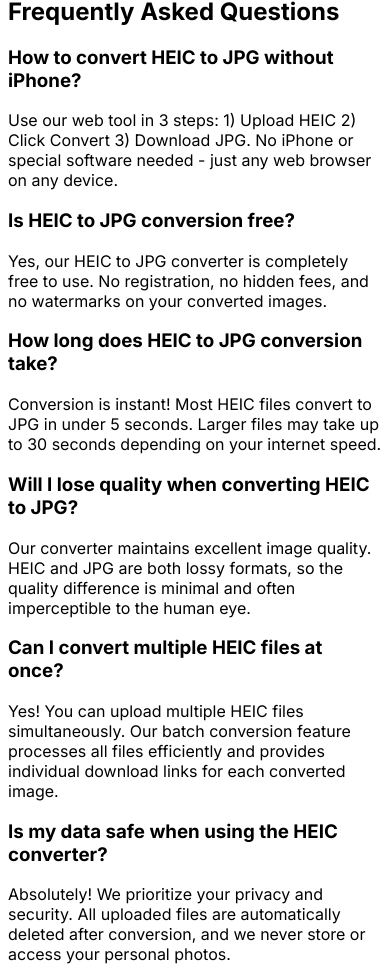
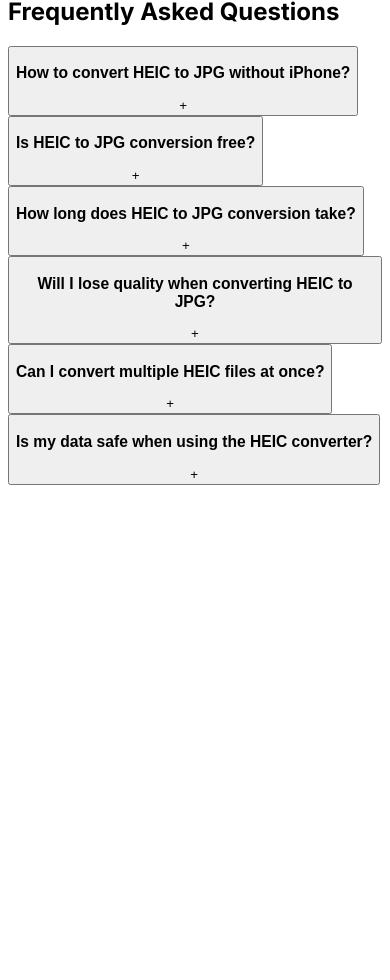
Before and after one commit to Aamirf730/heic-jpg-converter, a Next.js app: page / in a window 390 px wide. Shown: the part 6735-7715 px from the top of the page. After the commit the page ends 7228 px from the top, so only its background shows below. Built offline with nearby package versions, Linux system fonts and the light colour scheme.

Commit message:
feat: make FAQ answers expandable and add website links
- Convert FAQ sections to expandable format across all languages
- Simplify FAQ styling for more compact appearance
- Add links to heic-to-jpg.io website in converter descriptions
- Update English, Spanish, German, and Polish versions

```diff
--- a/app/page.tsx
+++ b/app/page.tsx
@@ -25,9 +25,21 @@ export default function Home() {
   const [success, setSuccess] = useState('')
   const [libraryLoaded, setLibraryLoaded] = useState(false)
   const [mobileSidebarOpen, setMobileSidebarOpen] = useState(false)
+  const [expandedFaqs, setExpandedFaqs] = useState<Set<number>>(new Set())
 
   // Generate unique ID for files
   const generateId = () => Math.random().toString(36).substr(2, 9)
+
+  // Toggle FAQ expansion
+  const toggleFaq = (index: number) => {
+    const newExpandedFaqs = new Set(expandedFaqs)
+    if (newExpandedFaqs.has(index)) {
+      newExpandedFaqs.delete(index)
+    } else {
+      newExpandedFaqs.add(index)
+    }
+    setExpandedFaqs(newExpandedFaqs)
+  }
 
   // File input and drop zone refs
   const fileInputRef = useRef<HTMLInputElement>(null)
@@ -768,7 +780,7 @@ export default function Home() {
 
             <div className="prose prose-lg dark:prose-invert max-w-none">
               <p className="text-gray-700 dark:text-gray-300 mb-4">
-                Our HEIC to JPG converter is the fastest and most reliable way to convert your iPhone photos online.
+                Our <a href="https://heic-to-jpg.io/" target="_blank" rel="noopener noreferrer" className="text-blue-600 dark:text-blue-400 hover:underline">HEIC to JPG converter</a> is the fastest and most reliable way to convert your iPhone photos online.
                 No software installation required - just upload your HEIC files and get high-quality JPG images instantly.
               </p>
 
@@ -798,66 +810,56 @@ export default function Home() {
               Frequently Asked Questions
             </h2>
 
-            <div className="space-y-6 lg:space-y-8">
-              <div className="faq-section">
-                <h3 className="text-lg lg:text-xl font-semibold text-gray-900 dark:text-white mb-3">
-                  How to convert HEIC to JPG without iPhone?
-                </h3>
-                <p className="text-gray-700 dark:text-gray-300 leading-relaxed text-sm lg:text-base">
-                  Use our web tool in 3 steps: 1) Upload HEIC 2) Click Convert 3) Download JPG.
-                  No iPhone or special software needed - just any web browser on any device.
-                </p>
-              </div>
-
-              <div className="faq-section">
-                <h3 className="text-lg lg:text-xl font-semibold text-gray-900 dark:text-white mb-3">
-                  Is HEIC to JPG conversion free?
-                </h3>
-                <p className="text-gray-700 dark:text-gray-300 leading-relaxed text-sm lg:text-base">
-                  Yes, our HEIC to JPG converter is completely free to use. No registration, no hidden fees,
-                  and no watermarks on your converted images.
-                </p>
-              </div>
-
-              <div className="faq-section">
-                <h3 className="text-lg lg:text-xl font-semibold text-gray-900 dark:text-white mb-3">
-                  How long does HEIC to JPG conversion take?
-                </h3>
-                <p className="text-gray-700 dark:text-gray-300 leading-relaxed text-sm lg:text-base">
-                  Conversion is instant! Most HEIC files convert to JPG in under 5 seconds.
-                  Larger files may take up to 30 seconds depending on your internet speed.
-                </p>
-              </div>
-
-              <div className="faq-section">
-                <h3 className="text-lg lg:text-xl font-semibold text-gray-900 dark:text-white mb-3">
-                  Will I lose quality when converting HEIC to JPG?
-                </h3>
-                <p className="text-gray-700 dark:text-gray-300 leading-relaxed text-sm lg:text-base">
-                  Our converter maintains excellent image quality. HEIC and JPG are both lossy formats,
-                  so the quality difference is minimal and often imperceptible to the human eye.
-                </p>
-              </div>
-
-              <div className="faq-section">
-                <h3 className="text-lg lg:text-xl font-semibold text-gray-900 dark:text-white mb-3">
-                  Can I convert multiple HEIC files at once?
-                </h3>
-                <p className="text-gray-700 dark:text-gray-300 leading-relaxed text-sm lg:text-base">
-                  Yes! You can upload multiple HEIC files simultaneously. Our batch conversion feature
-                  processes all files efficiently and provides individual download links for each converted image.
-                </p>
-              </div>
-
-              <div className="faq-section">
-                <h3 className="text-lg lg:text-xl font-semibold text-gray-900 dark:text-white mb-3">
-                  Is my data safe when using the HEIC converter?
-                </h3>
-                <p className="text-gray-700 dark:text-gray-300 leading-relaxed text-sm lg:text-base">
-                  Absolutely! We prioritize your privacy and security. All uploaded files are automatically
-                  deleted after conversion, and we never store or access your personal photos.
-                </p>
-              </div>
+            <div className="space-y-4">
+              {[
+                {
+                  question: "How to convert HEIC to JPG without iPhone?",
+                  answer: "Use our web tool in 3 steps: 1) Upload HEIC 2) Click Convert 3) Download JPG. No iPhone or special software needed - just any web browser on any device."
+                },
+                {
+                  question: "Is HEIC to JPG conversion free?",
+                  answer: "Yes, our HEIC to JPG converter is completely free to use. No registration, no hidden fees, and no watermarks on your converted images."
+                },
+                {
+                  question: "How long does HEIC to JPG conversion take?",
+                  answer: "Conversion is instant! Most HEIC files convert to JPG in under 5 seconds. Larger files may take up to 30 seconds depending on your internet speed."
+                },
+                {
+                  question: "Will I lose quality when converting HEIC to JPG?",
+                  answer: "Our converter maintains excellent image quality. HEIC and JPG are both lossy formats, so the quality difference is minimal and often imperceptible to the human eye."
+                },
+                {
+                  question: "Can I convert multiple HEIC files at once?",
+                  answer: "Yes! You can upload multiple HEIC files simultaneously. Our batch conversion feature processes all files efficiently and provides individual download links for each converted image."
+                },
+                {
+                  question: "Is my data safe when using the HEIC converter?",
+                  answer: "Absolutely! We prioritize your privacy and security. All uploaded files are automatically deleted after conversion, and we never store or access your personal photos."
+                }
+              ].map((faq, index) => (
+                <div key={index} className="faq-section">
+                  <button
+                    onClick={() => toggleFaq(index)}
+                    className="w-full text-left py-2 hover:text-blue-600 dark:hover:text-blue-400 transition-colors duration-200 focus:outline-none"
+                  >
+                    <div className="flex items-center justify-between">
+                      <h3 className="text-base font-medium text-gray-900 dark:text-white pr-2">
+                        {faq.question}
+                      </h3>
+                      <span className="text-gray-400 text-sm">
+                        {expandedFaqs.has(index) ? '−' : '+'}
+                      </span>
+                    </div>
+                  </button>
+                  {expandedFaqs.has(index) && (
+                    <div className="mt-2 ml-4">
+                      <p className="text-sm text-gray-600 dark:text-gray-400">
+                        {faq.answer}
+                      </p>
+                    </div>
+                  )}
+                </div>
+              ))}
             </div>
           </section>
         </main>
```
Also changed, not shown: app/de/heic-zu-jpg/page.tsx (+63 -26 lines), app/es/heic-a-jpg/page.tsx (+63 -26 lines), app/pl/heic-na-jpg/page.tsx (+63 -26 lines).
